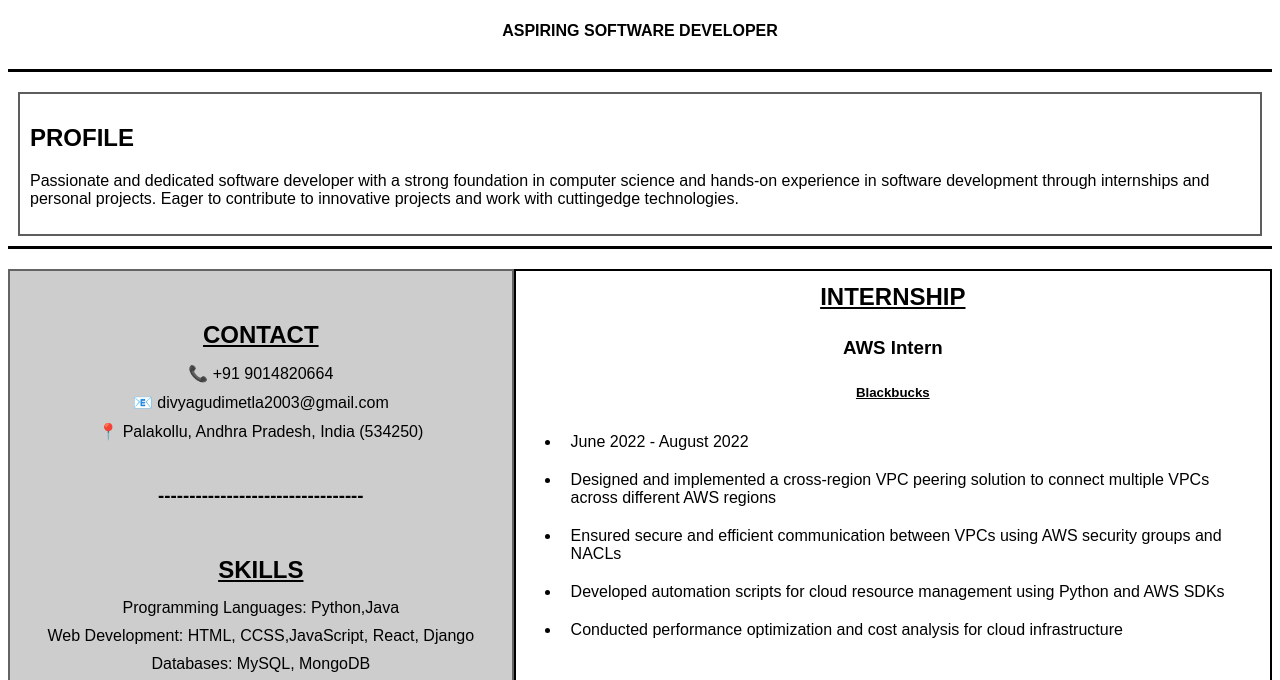
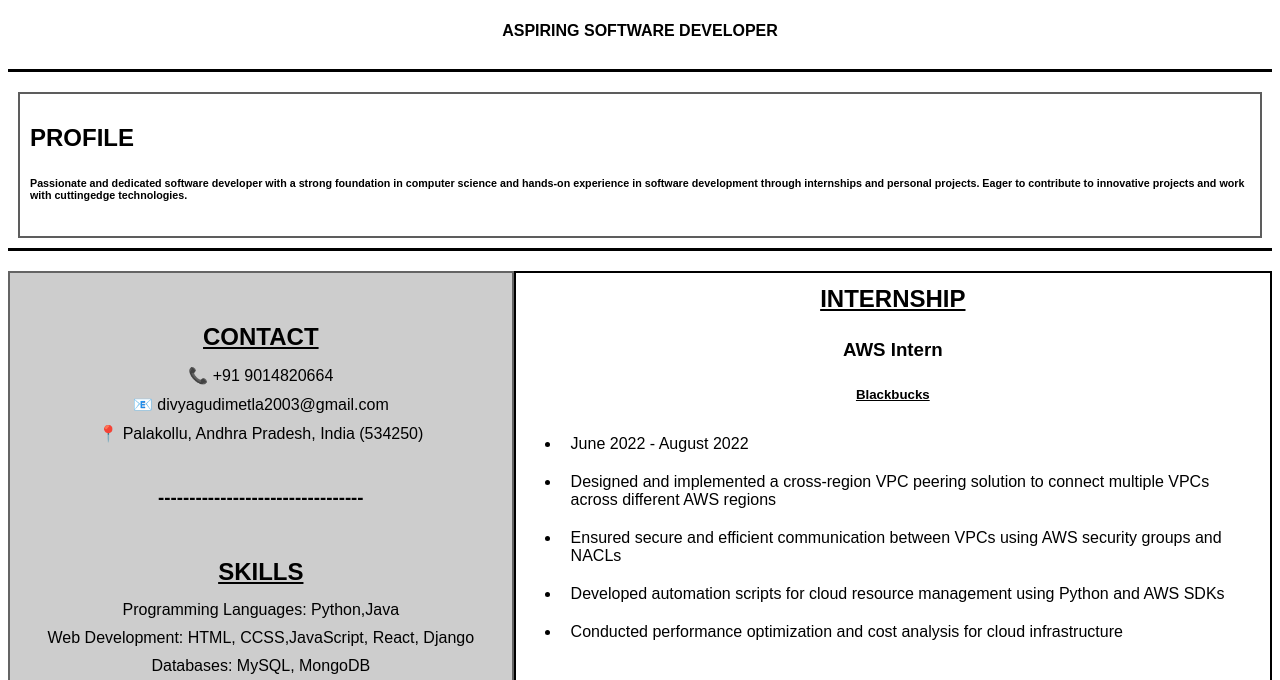
Before and after one commit to sivani6064/resume, a plain HTML site: page index.html in a window 1280 px wide. Shown: the part 87-767 px from the top of the page. Drawn offline with Linux system fonts and the light colour scheme.

Commit message:
index.html
Signed-off-by: sivani6064 <147361460+sivani6064@users.noreply.github.com>

```diff
--- a/index.html
+++ b/index.html
@@ -12,7 +12,7 @@
         <hr>
         <div class="profile">
                 <h2>PROFILE</h2>
-                <p>Passionate and dedicated software developer with a strong foundation in computer science and hands-on experience in software development through internships and personal projects. Eager to contribute to innovative projects and work with cuttingedge technologies.</p>
+                <h6>Passionate and dedicated software developer with a strong foundation in computer science and hands-on experience in software development through internships and personal projects. Eager to contribute to innovative projects and work with cuttingedge technologies.</h6>
             </div>
             <hr>
         <div class="content">
```
